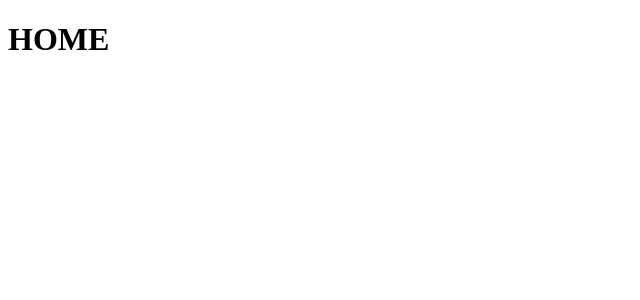
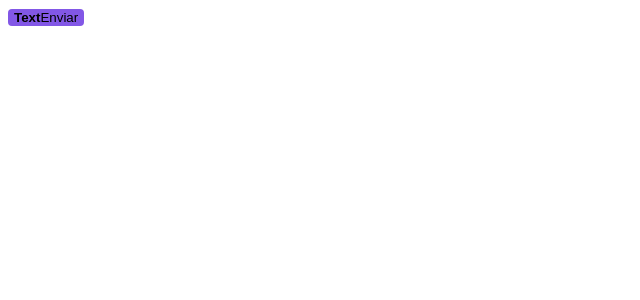
Before and after one commit to GabrielFerlima/ignite-shop, a Next.js app: page / in a window 1280 px wide. Shown: the top 300 px of the page, without its empty margins (0-640 px from the left). Built offline with nearby package versions, Linux system fonts and the light colour scheme.

Commit message:
configurando biblioteca css stitches

```diff
--- a/package.json
+++ b/package.json
@@ -9,6 +9,7 @@
     "lint": "next lint"
   },
   "dependencies": {
+    "@stitches/react": "^1.2.8",
     "next": "13.0.5",
     "react": "18.2.0",
     "react-dom": "18.2.0"
--- a/src/pages/_document.tsx
+++ b/src/pages/_document.tsx
@@ -1,4 +1,5 @@
 import { Html, Head, Main, NextScript } from "next/document"
+import { getCssText } from "../styles"
 
 export default function Document() {
     return(
@@ -7,6 +8,8 @@
             <link rel="preconnect" href="https://fonts.googleapis.com"/>
             <link rel="preconnect" href="https://fonts.gstatic.com" crossOrigin="anonymous"/>
             <link href="https://fonts.googleapis.com/css2?family=Roboto:wght@400;700&display=swap" rel="stylesheet"/>
+
+            <style id="stitches" dangerouslySetInnerHTML={ { __html: getCssText()} }/>
             </Head>
             <body>
             <Main />
--- a/src/pages/index.tsx
+++ b/src/pages/index.tsx
@@ -1,6 +1,24 @@
+import {styled} from '../styles'
+
+const Button = styled('button', {
+  backgroundColor: '$rocketseat',
+  borderRadius: 4,
+  border: 0,
+  padding: '4p 8px',
+
+  span: {
+    fontWeight: 'bold',
+  },
+
+  '&:hover': {
+    filter: 'brightness(0.8)'
+  },
+})
 
 export default function Home() {
   return (
-    <h1>HOME</h1>
+  <Button>
+    <span>Text</span>
+    Enviar</Button>
   )
   }
--- /dev/null
+++ b/src/styles/index.ts
@@ -0,0 +1,19 @@
+import { createStitches, CreateStitches } from "@stitches/react";
+
+export const {
+    config,
+    styled,
+    globalCss,
+    css,
+    keyframes,
+    getCssText,
+    theme,
+    createTheme,
+
+} = createStitches({
+    theme: {
+        colors: {
+            rocketseat: '#8257e6'
+        }
+    }
+})
```
Also changed, not shown: 1 other file (tests, documents, lock files or other folders).
